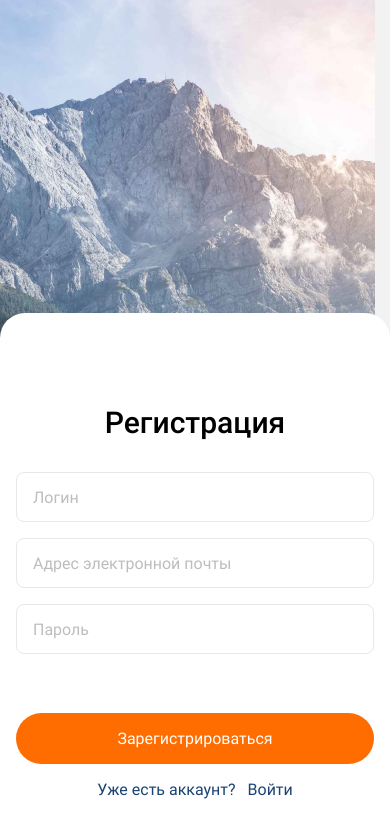
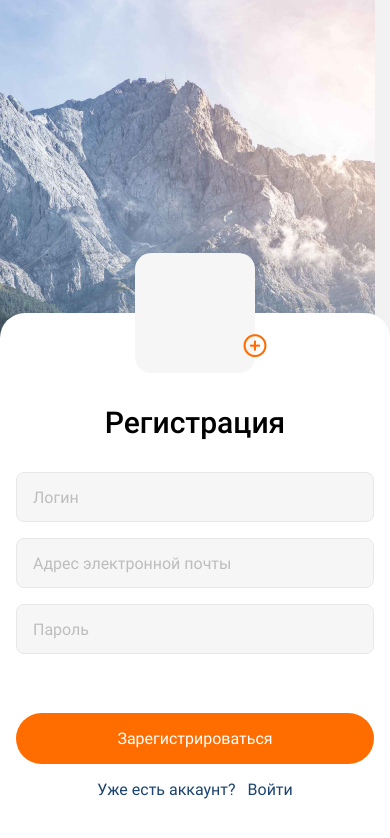
Before and after one commit to memx86/photo-blog, a React Native app: screen /Registration in a window 390 px wide. Shown: the top 838 px of the page. Built offline with nearby package versions, Linux system fonts and the light colour scheme; no server answers.

Commit message:
AvatarPicker component, backup avatar if no selected

```diff
--- a/assets/constants/COLORS.js
+++ b/assets/constants/COLORS.js
@@ -1,7 +1,7 @@
 const COLORS = {
-  MAIN_LIGHT: "#ffffff",
+  MAIN_LIGHT: "#FFFFFF",
   GREY: "#BDBDBD",
-  SECONDARY_GREY: "F6F6F6",
+  SECONDARY_GREY: "#F6F6F6",
   THIRD_GREY: "#E8E8E8",
   MAIN_DARK: "#212121",
   ACCENT: "#FF6C00",
--- a/components/Auth.js
+++ b/components/Auth.js
@@ -17,6 +17,8 @@ import { useDispatch } from "react-redux";
 import useIsKeyboardShown from "../assets/hooks/useIsKeyboardShown";
 import { loginUser, registerUser } from "../redux/auth";
 
+import AvatarPicker from "./AvatarPicker";
+
 import COLORS from "../assets/constants/COLORS";
 
 export const TYPES = {
@@ -25,11 +27,13 @@ export const TYPES = {
 };
 
 const initialState = {
+  image: "",
   name: "",
   email: "",
   password: "",
 };
 const ACTION_TYPES = {
+  SET_IMAGE: "SET_IMAGE",
   SET_NAME: "SET_NAME",
   SET_EMAIL: "SET_EMAIL",
   SET_PASSWORD: "SET_PASSWORD",
@@ -38,6 +42,8 @@ const ACTION_TYPES = {
 
 const reducer = (state, { type, payload }) => {
   switch (type) {
+    case ACTION_TYPES.SET_IMAGE:
+      return { ...state, image: payload };
     case ACTION_TYPES.SET_NAME:
       return { ...state, name: payload };
     case ACTION_TYPES.SET_EMAIL:
@@ -56,21 +62,24 @@ const Auth = ({ type = TYPES.REGISTER, navigation }) => {
   const { width } = useWindowDimensions();
   const dispatch = useDispatch();
   const isKeyboardShown = useIsKeyboardShown(false);
-  const { name, email, password } = state;
+  const { image, name, email, password } = state;
 
-  const onNameChange = (value) =>
-    localDispatch({ type: ACTION_TYPES.SET_NAME, payload: value });
+  const setImage = (image) =>
+    localDispatch({ type: ACTION_TYPES.SET_IMAGE, payload: image });
 
-  const onEmailChange = (value) =>
-    localDispatch({ type: ACTION_TYPES.SET_EMAIL, payload: value });
+  const onNameChange = (name) =>
+    localDispatch({ type: ACTION_TYPES.SET_NAME, payload: name });
 
-  const onPasswordChange = (value) =>
-    localDispatch({ type: ACTION_TYPES.SET_PASSWORD, payload: value });
+  const onEmailChange = (email) =>
+    localDispatch({ type: ACTION_TYPES.SET_EMAIL, payload: email });
+
+  const onPasswordChange = (password) =>
+    localDispatch({ type: ACTION_TYPES.SET_PASSWORD, payload: password });
 
   const closeKeyboard = () => Keyboard.dismiss();
 
   const onRegister = () => {
-    dispatch(registerUser({ name, email, password }));
+    dispatch(registerUser({ name, email, password, image }));
   };
 
   const onLogin = () => {
@@ -110,6 +119,13 @@ const Auth = ({ type = TYPES.REGISTER, navigation }) => {
               }}
             >
               <View style={{ ...s.formWrapper, width: width - 16 * 2 }}>
+                {isRegister && (
+                  <AvatarPicker
+                    style={s.avatar}
+                    image={image}
+                    setImage={setImage}
+                  />
+                )}
                 <Text style={s.title}>
                   {isRegister ? "Регистрация" : "Логин"}
                 </Text>
@@ -186,10 +202,17 @@ const s = StyleSheet.create({
     borderTopRightRadius: 25,
   },
   formWrapper: {
+    position: "relative",
     marginHorizontal: 16,
     paddingBottom: 45,
     maxWidth: 400,
     alignItems: "center",
+  },
+  avatar: {
+    position: "absolute",
+    top: -60,
+    left: "50%",
+    transform: [{ translateX: -60 }],
   },
   title: {
     marginTop: 92,
--- /dev/null
+++ b/components/AvatarPicker.js
@@ -0,0 +1,66 @@
+import { StyleSheet, View, Image, TouchableOpacity } from "react-native";
+import * as ImagePicker from "expo-image-picker";
+import { Feather } from "@expo/vector-icons";
+
+import COLORS from "../assets/constants/COLORS";
+
+const AvatarPicker = ({ style, image, setImage }) => {
+  const addImage = async () => {
+    const result = await ImagePicker.launchImageLibraryAsync({
+      mediaTypes: ImagePicker.MediaTypeOptions.Images,
+      allowsEditing: false,
+      allowsMultipleSelection: false,
+    });
+
+    if (!result.cancelled) {
+      setImage(result.uri);
+    }
+  };
+
+  const removeImage = async () => {
+    setImage(null);
+  };
+
+  return (
+    <View style={style}>
+      <TouchableOpacity
+        activeOpacity={0.7}
+        onPress={!image ? addImage : removeImage}
+      >
+        <View style={s.container}>
+          {image && <Image source={{ uri: image }} style={s.image} />}
+          <View style={s.iconWrapper}>
+            {!image && (
+              <Feather name="plus-circle" size={25} color={COLORS.ACCENT} />
+            )}
+            {image && (
+              <Feather name="x-circle" size={25} color={COLORS.THIRD_GREY} />
+            )}
+          </View>
+        </View>
+      </TouchableOpacity>
+    </View>
+  );
+};
+
+const s = StyleSheet.create({
+  container: {
+    position: "relative",
+    width: 120,
+    height: 120,
+    borderRadius: 16,
+    backgroundColor: COLORS.SECONDARY_GREY,
+  },
+  image: {
+    width: 120,
+    height: 120,
+    borderRadius: 16,
+  },
+  iconWrapper: {
+    position: "absolute",
+    bottom: 14,
+    right: -12.5,
+  },
+});
+
+export default AvatarPicker;
--- a/package.json
+++ b/package.json
@@ -18,6 +18,7 @@
     "expo": "~46.0.7",
     "expo-camera": "~12.3.0",
     "expo-font": "~10.2.0",
+    "expo-image-picker": "^13.3.1",
     "expo-location": "~14.3.0",
     "expo-status-bar": "~1.4.0",
     "firebase": "8.10.0",
--- a/redux/auth/authThunks.js
+++ b/redux/auth/authThunks.js
@@ -1,22 +1,25 @@
 import { createAsyncThunk } from "@reduxjs/toolkit";
-import randomAvatar from "random-avatar";
 import db from "../../firebase";
+
+import uploadImage from "../../services/uploadImage";
+import getDefaultAvatar from "../../services/getDefaultAvatar";
+
+import DB_KEYS from "../../assets/constants/DB_KEYS";
 
 export const registerUser = createAsyncThunk(
   "user/register",
-  async ({ name, email, password }, { rejectWithValue }) => {
+  async ({ name, email, password, image }, { rejectWithValue }) => {
     try {
       await db.auth().createUserWithEmailAndPassword(email, password);
+
       const user = db.auth().currentUser;
-      const avatar = randomAvatar({
-        email,
-        protocol: "https",
-        extension: "jpg",
-      });
+      const avatarURL = image
+        ? await uploadImage({ uri: image, target: DB_KEYS.AVATARS })
+        : getDefaultAvatar(email);
 
       await user.updateProfile({
         displayName: name,
-        photoURL: avatar,
+        photoURL: avatarURL,
       });
 
       const { uid, displayName, photoURL } = db.auth().currentUser;
--- /dev/null
+++ b/services/getDefaultAvatar.js
@@ -0,0 +1,10 @@
+import randomAvatar from "random-avatar";
+
+const getDefaultAvatar = (email) =>
+  randomAvatar({
+    email,
+    protocol: "https",
+    extension: "jpg",
+  });
+
+export default getDefaultAvatar;
```
Also changed, not shown: 1 other file (tests, documents, lock files or other folders).
